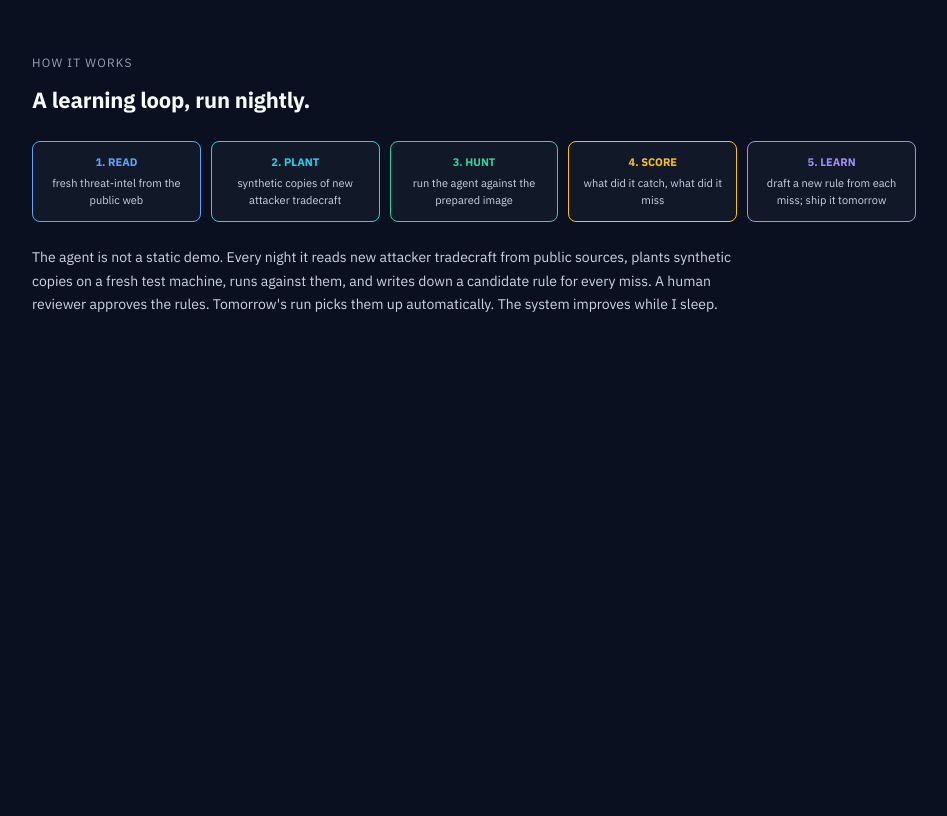
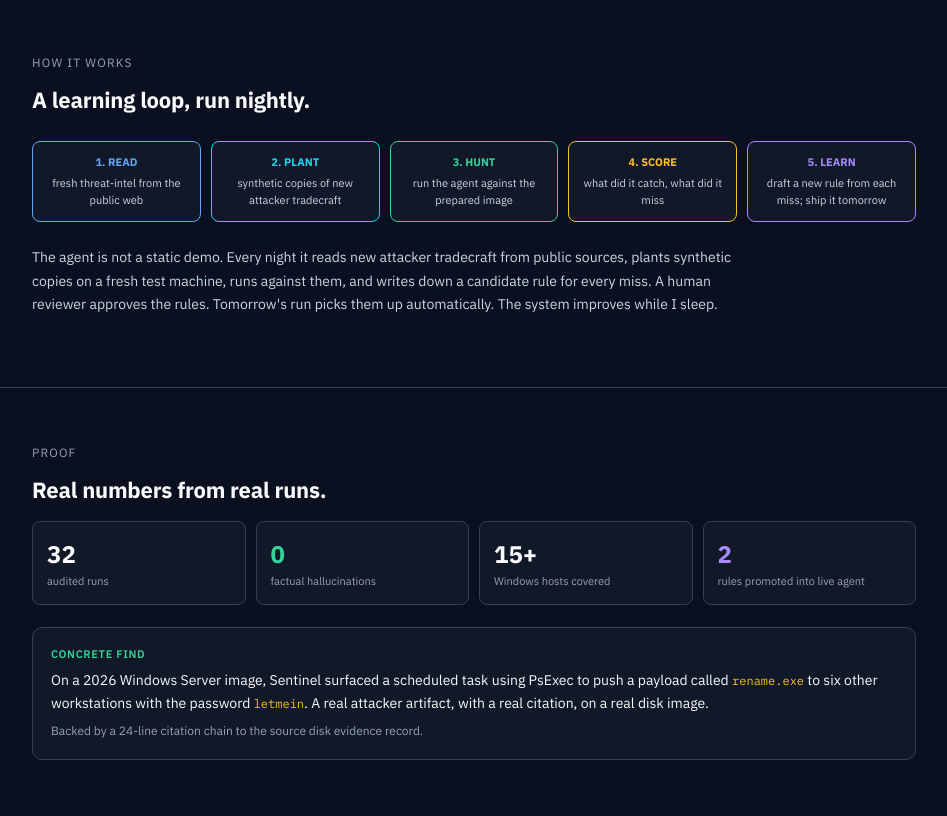
Before and after one commit to charanbobby/sift-sentinel, a plain HTML site: page experiments/slice-2-notebook/site/index.html in a window 1280 px wide. Shown: the part 871-1687 px from the top of the page, without its empty margins (166-1113 px from the left). Before the commit the page ends 1258 px from the top, so only its background shows below. Drawn offline with Linux system fonts and the light colour scheme.

Commit message:
feat(site): landing PROOF section with 4 stats + OpenUni22 concrete find

```diff
--- a/experiments/slice-2-notebook/site/index.html
+++ b/experiments/slice-2-notebook/site/index.html
@@ -122,6 +122,33 @@
     </div>
     <p class="body">The agent is not a static demo. Every night it reads new attacker tradecraft from public sources, plants synthetic copies on a fresh test machine, runs against them, and writes down a candidate rule for every miss. A human reviewer approves the rules. Tomorrow's run picks them up automatically. The system improves while I sleep.</p>
   </section>
+  <section class="section">
+    <div class="label">PROOF</div>
+    <h3>Real numbers from real runs.</h3>
+    <div style="display: grid; grid-template-columns: repeat(4, 1fr); gap: 10px; margin-bottom: 22px;">
+      <div style="background: var(--surface); border: 1px solid var(--line); border-radius: 8px; padding: 14px;">
+        <div id="stat-runs" style="font-size: 24px; font-weight: 700; color: var(--text);">32</div>
+        <div style="color: var(--muted-2); font-size: 11px;">audited runs</div>
+      </div>
+      <div style="background: var(--surface); border: 1px solid var(--line); border-radius: 8px; padding: 14px;">
+        <div id="stat-halluc" style="font-size: 24px; font-weight: 700; color: var(--green);">0</div>
+        <div style="color: var(--muted-2); font-size: 11px;">factual hallucinations</div>
+      </div>
+      <div style="background: var(--surface); border: 1px solid var(--line); border-radius: 8px; padding: 14px;">
+        <div id="stat-hosts" style="font-size: 24px; font-weight: 700; color: var(--text);">15+</div>
+        <div style="color: var(--muted-2); font-size: 11px;">Windows hosts covered</div>
+      </div>
+      <div style="background: var(--surface); border: 1px solid var(--line); border-radius: 8px; padding: 14px;">
+        <div id="stat-promoted" style="font-size: 24px; font-weight: 700; color: var(--purple);">2</div>
+        <div style="color: var(--muted-2); font-size: 11px;">rules promoted into live agent</div>
+      </div>
+    </div>
+    <div style="background: var(--surface); border: 1px solid var(--line); border-radius: 10px; padding: 18px;">
+      <div style="font-size: 11px; color: var(--green); font-weight: 600; text-transform: uppercase; letter-spacing: 0.06em; margin-bottom: 6px;">CONCRETE FIND</div>
+      <div style="color: var(--text); font-size: 14px; line-height: 1.6; margin-bottom: 8px;">On a 2026 Windows Server image, Sentinel surfaced a scheduled task using PsExec to push a payload called <code class="mono" style="color: var(--amber); font-size: 12px;">rename.exe</code> to six other workstations with the password <code class="mono" style="color: var(--amber); font-size: 12px;">letmein</code>. A real attacker artifact, with a real citation, on a real disk image.</div>
+      <div style="color: var(--muted-2); font-size: 12px;">Backed by a 24-line citation chain to the source disk evidence record.</div>
+    </div>
+  </section>
   <!-- sections-and-footer-cta-anchor -->
 </main>
 
```
